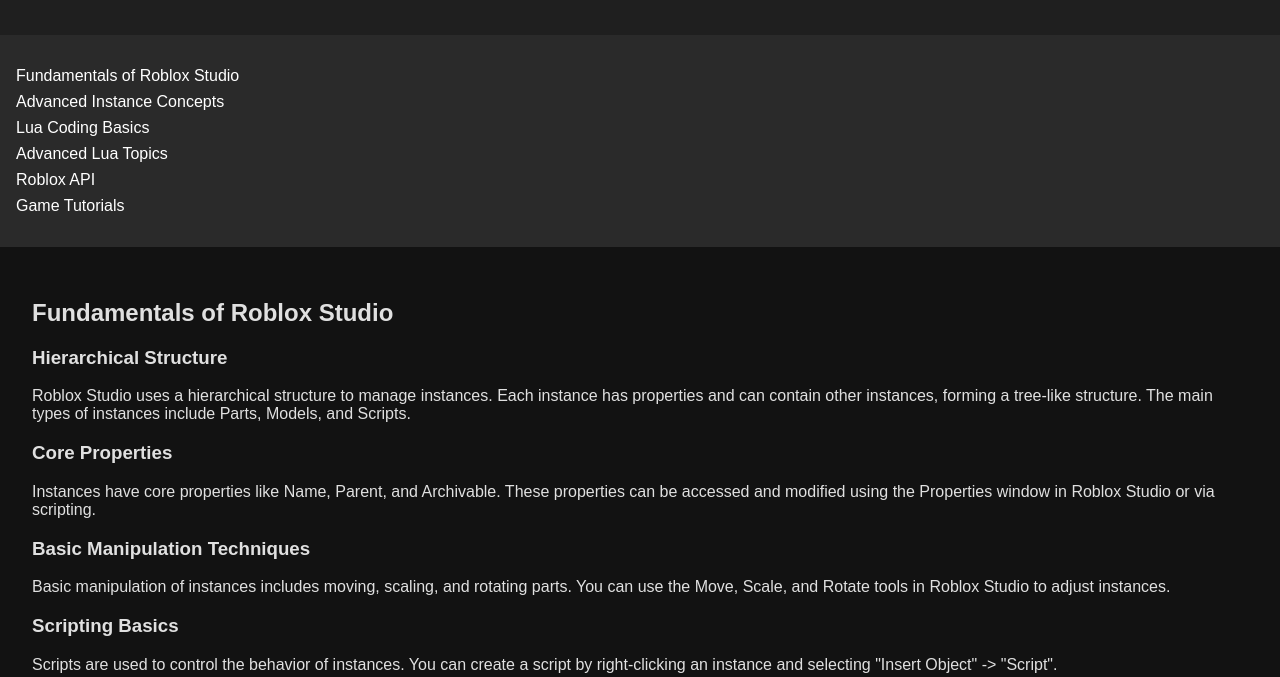
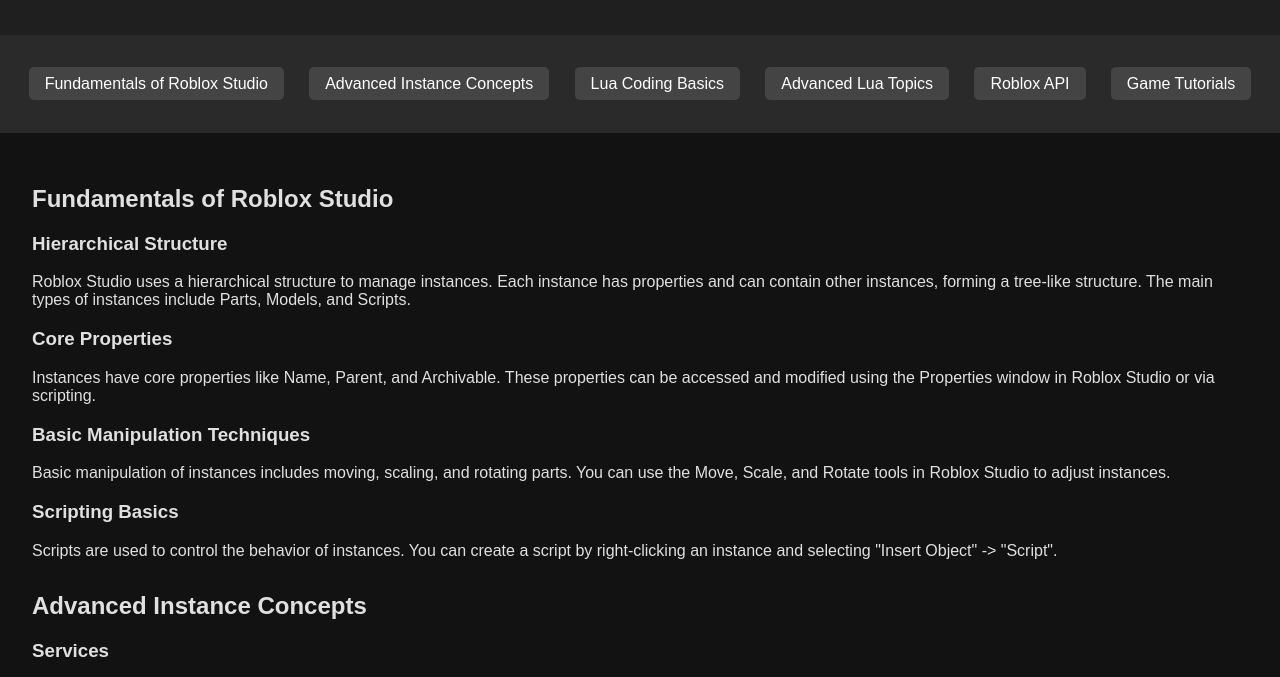
Before and after one commit to not-sigmabread/RobloxStudioCodingDocs, a plain HTML site: page index.html in a window 1280 px wide. Both pictures are taken after a click on the button "Toggle Dark Mode". Shown: the part 77-754 px from the top of the page. Drawn offline with Linux system fonts and the light colour scheme.

Commit message:
Update styles.css

```diff
--- a/styles.css
+++ b/styles.css
@@ -24,6 +24,8 @@
 nav ul {
     list-style: none;
     padding: 0;
+    display: flex;
+    justify-content: space-around;
 }
 
 nav ul li {
@@ -33,6 +35,14 @@
 nav ul li a {
     color: #fff;
     text-decoration: none;
+    padding: 0.5rem 1rem;
+    background-color: #555;
+    border-radius: 5px;
+    transition: background-color 0.3s;
+}
+
+nav ul li a:hover {
+    background-color: #666;
 }
 
 main {
@@ -64,6 +74,14 @@
     background-color: #2a2a2a;
 }
 
+body.dark-mode nav ul li a {
+    background-color: #444;
+}
+
+body.dark-mode nav ul li a:hover {
+    background-color: #555;
+}
+
 body.dark-mode #darkModeToggle {
     background-color: #444;
 }
```
